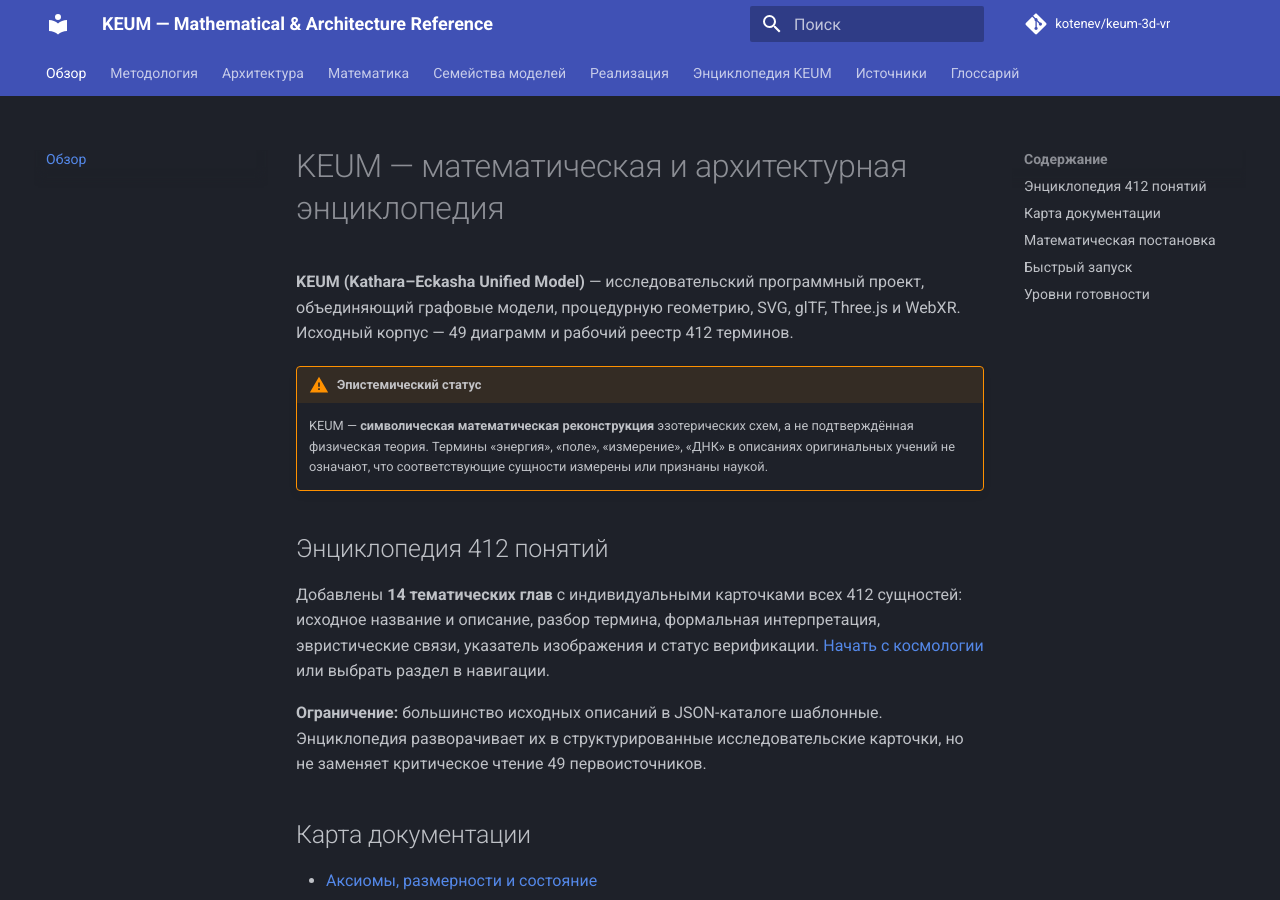
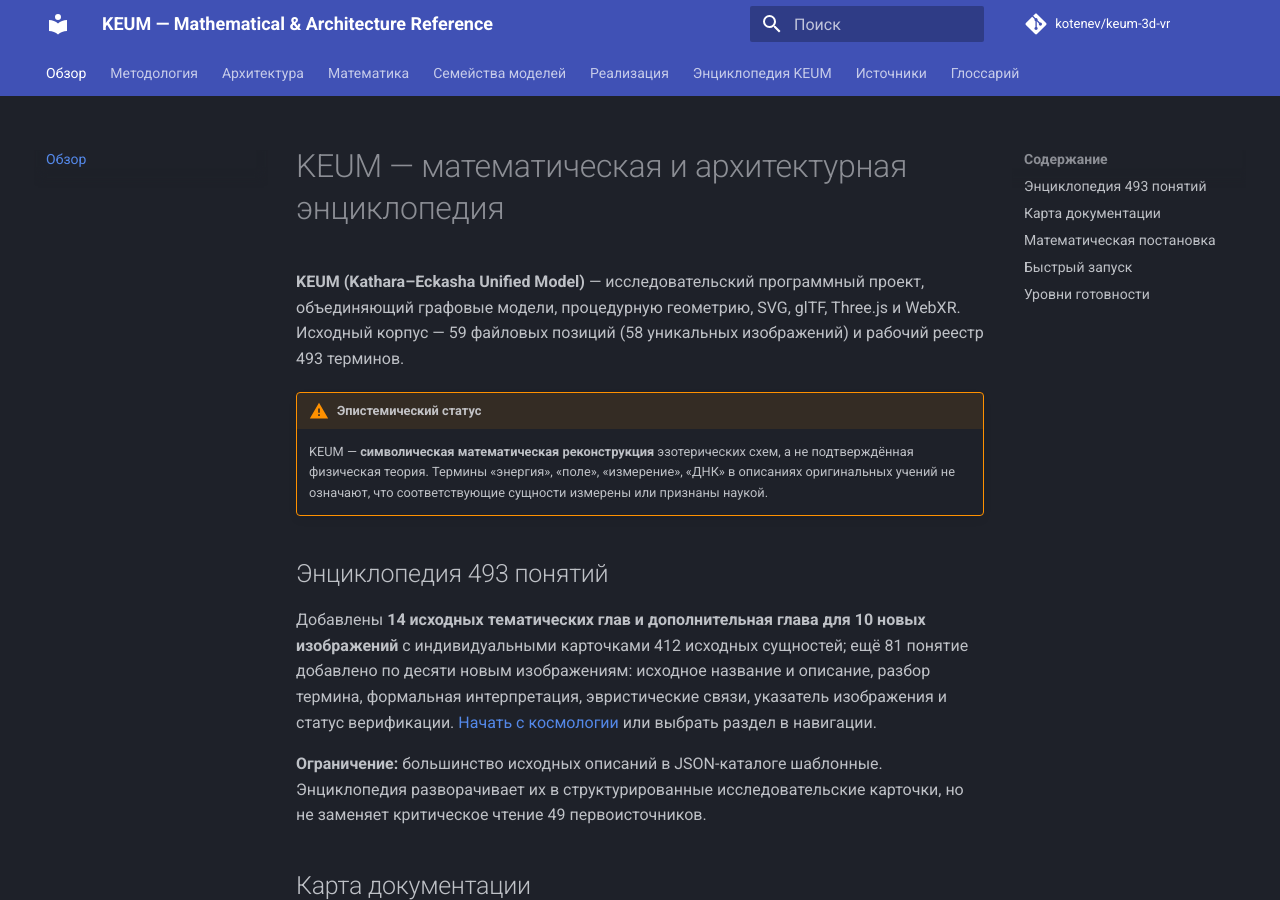
Before and after one commit to kotenev/keum-3d-vr, an MkDocs documentation site: the page built from mkdocs/index.md, in a window 1280 px wide and 900 px high. Built offline with MkDocs 1.6.1 and Material for MkDocs 9.7.7, drawn with Linux system fonts in a browser that asks for light colours; comment, search, counter and statistics services are not loaded.

Commit message:
docs: update homepage for 493 concepts and 58 unique images

```diff
--- a/mkdocs/index.md
+++ b/mkdocs/index.md
@@ -1,13 +1,13 @@
 # KEUM — математическая и архитектурная энциклопедия
 
-**KEUM (Kathara–Eckasha Unified Model)** — исследовательский программный проект, объединяющий графовые модели, процедурную геометрию, SVG, glTF, Three.js и WebXR. Исходный корпус — 49 диаграмм и рабочий реестр 412 терминов.
+**KEUM (Kathara–Eckasha Unified Model)** — исследовательский программный проект, объединяющий графовые модели, процедурную геометрию, SVG, glTF, Three.js и WebXR. Исходный корпус — 59 файловых позиций (58 уникальных изображений) и рабочий реестр 493 терминов.
 
 !!! warning "Эпистемический статус"
     KEUM — **символическая математическая реконструкция** эзотерических схем, а не подтверждённая физическая теория. Термины «энергия», «поле», «измерение», «ДНК» в описаниях оригинальных учений не означают, что соответствующие сущности измерены или признаны наукой.
 
-## Энциклопедия 412 понятий
+## Энциклопедия 493 понятий
 
-Добавлены **14 тематических глав** с индивидуальными карточками всех 412 сущностей: исходное название и описание, разбор термина, формальная интерпретация, эвристические связи, указатель изображения и статус верификации. [Начать с космологии](encyclopedia/cosmology.md) или выбрать раздел в навигации.
+Добавлены **14 исходных тематических глав и дополнительная глава для 10 новых изображений** с индивидуальными карточками 412 исходных сущностей; ещё 81 понятие добавлено по десяти новым изображениям: исходное название и описание, разбор термина, формальная интерпретация, эвристические связи, указатель изображения и статус верификации. [Начать с космологии](encyclopedia/cosmology.md) или выбрать раздел в навигации.
 
 **Ограничение:** большинство исходных описаний в JSON-каталоге шаблонные. Энциклопедия разворачивает их в структурированные исследовательские карточки, но не заменяет критическое чтение 49 первоисточников.
 
```
